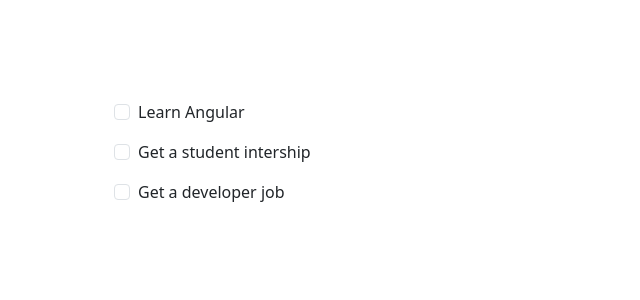
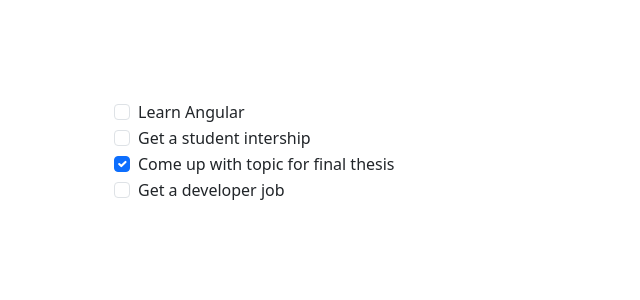
Before and after one commit to Nemanja1996S/wishlist, an Angular app: page / in a window 1280 px wide. Shown: the top 300 px of the page, without its empty margins (0-640 px from the left). Built offline with nearby package versions, Linux system fonts and the light colour scheme.

Commit message:
Decisions & prop bind

```diff
--- a/src/app/app.component.html
+++ b/src/app/app.component.html
@@ -1,17 +1,19 @@
-<div>
-    <!-- <h2 *ngFor="let item of items">{{item.wishText}}</h2> -->
     <div class="container">
-      <ul class="wish-list" *ngFor="let item of items">
-        <li >
+
+      <div *ngIf="items.length === 0; else showItems">There are no wishes</div>
+
+      <ng-template #showItems>
+        <ul class="wish-list">
+          <li *ngFor="let item of items; index as i">
             <div class="form-check">
-            <input class="form-check-input" type="checkbox" value="" id="flexCheckChecked" >
+              <input class="form-check-input" type="checkbox" value="" id="flexCheckChecked" [checked]="item.isDone" [attr.data-index]="i">
               <label class="form-check-label" for="flexCheckChecked">
                 {{item.wishText}}
               </label>
             </div>
           </li>
         </ul>
+      </ng-template>
+
 
     </div>
-
-</div>
--- a/src/app/app.component.ts
+++ b/src/app/app.component.ts
@@ -1,21 +1,22 @@
 import { Component } from '@angular/core';
 import { RouterOutlet } from '@angular/router';
 import { wishItem } from '../shared/models/wishItem';
-import { NgFor } from '@angular/common';
+import { NgFor, NgIf } from '@angular/common';
 
 
 @Component({
   selector: 'app-root',
   standalone: true,
-  imports: [RouterOutlet, NgFor],
+  imports: [RouterOutlet, NgFor, NgIf],
   templateUrl: './app.component.html',
   styleUrl: './app.component.css'
 })
 export class AppComponent {
   title = 'My wishlist';
-  items = [
+  items : wishItem[] = [
     new wishItem('Learn Angular'),
     new wishItem('Get a student intership'),
+    new wishItem('Come up with topic for final thesis', true),
     new wishItem('Get a developer job')
   ]
 }
```
Lines whose indentation alone changed are shown as unchanged.
